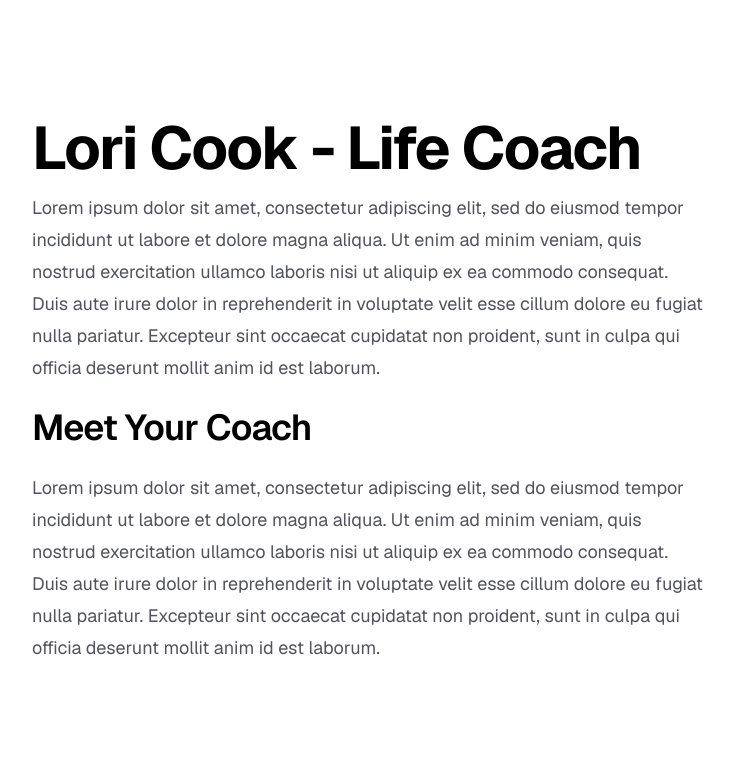
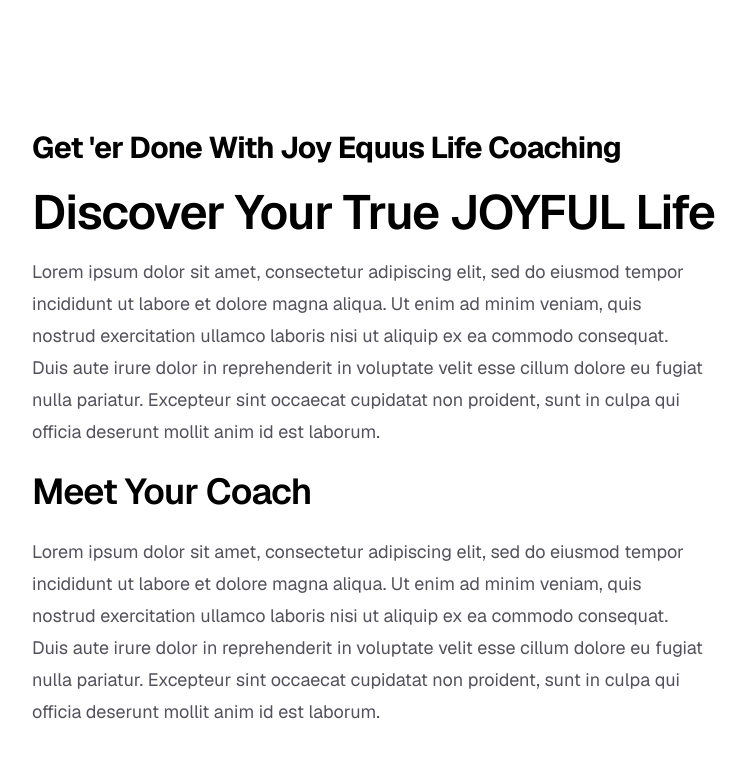
Before and after one commit to jacobsmith95/LC4LC, a Next.js app in the folder lc4lc/: page / in a window 1280 px wide. Shown: the top 758 px of the page, without its empty margins (96-842 px from the left). Built offline with nearby package versions, Linux system fonts and the light colour scheme.

Commit message:
added header

```diff
--- a/lc4lc/app/page.tsx
+++ b/lc4lc/app/page.tsx
@@ -4,19 +4,25 @@ export default function Home() {
   return (
     <div className="flex min-h-screen items-center justify-center bg-zinc-50 font-sans ">
       <main className="flex min-h-screen w-full max-w-6xl flex-col items-center justify-between py-32 px-16 bg-white sm:items-start">
+        <header className="max-w-5xl text-3xl font-bold leading-10 tracking-tight text-black">
+          Get 'er Done With Joy Equus Life Coaching
+        </header>
         <div className="flex flex-col items-center gap-6 text-center sm:items-start sm:text-left">
-          <h1 className="max-w-3xl text-6xl font-bold leading-10 tracking-tight text-black">
-            Lori Cook - Life Coach
+          <h1 className="max-w-5xl text-5xl font-semibold leading-10 tracking-tight text-black">
+
           </h1>
+          <h2 className="max-w-5xl text-5xl font-semibold leading-10 tracking-tight text-black">
+            Discover Your True JOYFUL Life
+          </h2>
           <p className="max-w-2xl text-lg leading-8 text-zinc-600">
             Lorem ipsum dolor sit amet, consectetur adipiscing elit, sed do eiusmod tempor incididunt ut labore et dolore magna aliqua.
             Ut enim ad minim veniam, quis nostrud exercitation ullamco laboris nisi ut aliquip ex ea commodo consequat.
             Duis aute irure dolor in reprehenderit in voluptate velit esse cillum dolore eu fugiat nulla pariatur.
             Excepteur sint occaecat cupidatat non proident, sunt in culpa qui officia deserunt mollit anim id est laborum.
           </p>
-          <h2 className="max-w-3xl text-4xl font-semibold leading-10 tracking-tight text-black">
+          <h3 className="max-w-3xl text-4xl font-semibold leading-10 tracking-tight text-black">
             Meet Your Coach
-          </h2>
+          </h3>
           <p className="max-w-2xl text-lg leading-8 text-zinc-600">
             Lorem ipsum dolor sit amet, consectetur adipiscing elit, sed do eiusmod tempor incididunt ut labore et dolore magna aliqua.
             Ut enim ad minim veniam, quis nostrud exercitation ullamco laboris nisi ut aliquip ex ea commodo consequat.
```
